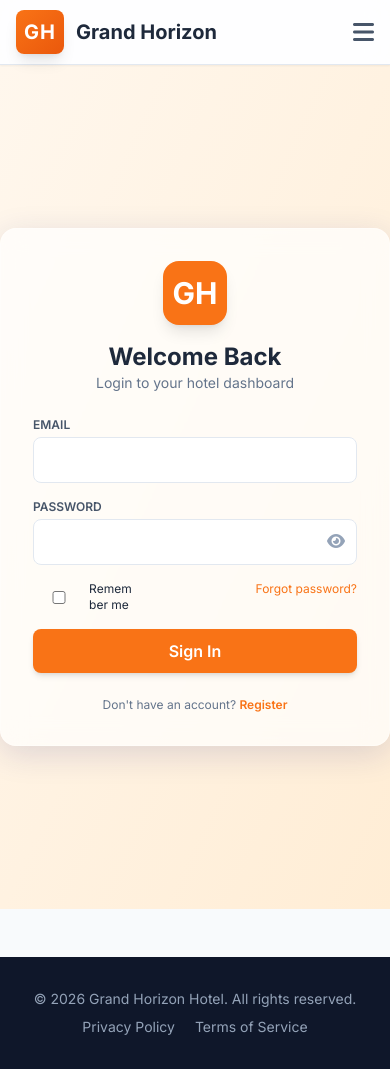
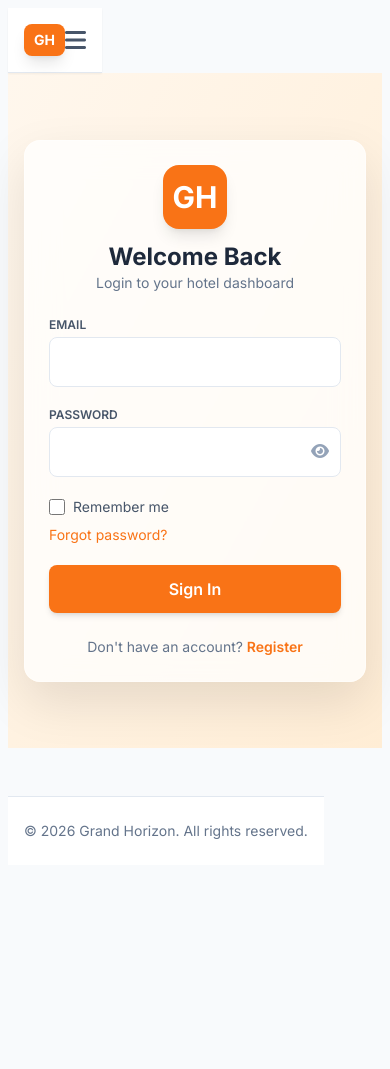
Before and after one commit to Georgezjojo/smart_hotel_erp, a Django app: page /accounts/login/ in a window 390 px wide. After the commit the page ends 839 px from the top, so only its background shows below. Run offline with Django 4.2, Linux system fonts and the light colour scheme; parts of the project's set-up code (start-up, migrations or seed data) failed here and were passed over; some libraries are stand-ins or nearby versions.

Commit message:
Fix registration flow, public header, login page, homepage redirect, and mobile sidebar scrolling

```diff
--- a/apps/accounts/templates/accounts/login.html
+++ b/apps/accounts/templates/accounts/login.html
@@ -2,40 +2,63 @@
 {% load static %}
 {% block title %}Login{% endblock %}
 {% block content %}
-<div class="min-h-screen flex items-center justify-center bg-gradient-to-br from-orange-50 to-orange-100">
-    <div class="glass-card w-full max-w-md p-8 space-y-6">
+<div class="min-h-[80vh] flex items-center justify-center px-4 py-12 bg-gradient-to-br from-orange-50 to-orange-100 dark:from-slate-800 dark:to-slate-900">
+    <div class="glass-card w-full max-w-md p-6 sm:p-8 space-y-6 animate__animated animate__fadeInUp">
+        <!-- Logo & Heading -->
         <div class="text-center">
-            <div class="bg-primary w-16 h-16 mx-auto rounded-2xl flex items-center justify-center text-white text-3xl font-bold shadow-lg">GH</div>
-            <h2 class="mt-4 text-2xl font-bold text-slate-800">Welcome Back</h2>
-            <p class="text-slate-500 text-sm">Login to your hotel dashboard</p>
+            <div class="bg-primary w-16 h-16 mx-auto rounded-2xl flex items-center justify-center text-white text-3xl font-bold shadow-lg mb-3">GH</div>
+            <h2 class="text-2xl font-bold text-slate-800 dark:text-white">Welcome Back</h2>
+            <p class="text-slate-500 dark:text-slate-400 text-sm">Login to your hotel dashboard</p>
         </div>
+
+        <!-- Messages -->
         {% if messages %}
             {% for msg in messages %}
-                <div class="bg-red-100 text-red-700 px-3 py-2 rounded text-sm">{{ msg }}</div>
+                <div class="text-sm px-4 py-2 rounded-lg {% if msg.tags == 'success' %}bg-emerald-100 text-emerald-800{% else %}bg-red-100 text-red-700{% endif %}">
+                    {{ msg }}
+                </div>
             {% endfor %}
         {% endif %}
-        <form method="post" class="space-y-4">
+
+        <!-- Login Form -->
+        <form method="post" class="space-y-5">
             {% csrf_token %}
+            <!-- Email -->
             <div>
-                <label class="block text-xs font-semibold text-slate-600 uppercase mb-1">Email</label>
-                <input type="email" name="email" required class="w-full border border-slate-200 rounded-lg px-4 py-2.5 focus:ring-2 focus:ring-primary/20 focus:border-primary outline-none">
+                <label class="block text-xs font-semibold text-slate-600 dark:text-slate-400 uppercase mb-1">Email</label>
+                <input type="email" name="email" required class="w-full border border-slate-200 dark:border-slate-600 bg-white dark:bg-slate-700 dark:text-white rounded-lg px-4 py-3 focus:ring-2 focus:ring-primary/30 focus:border-primary outline-none transition">
             </div>
+            <!-- Password -->
             <div>
-                <label class="block text-xs font-semibold text-slate-600 uppercase mb-1">Password</label>
+                <label class="block text-xs font-semibold text-slate-600 dark:text-slate-400 uppercase mb-1">Password</label>
                 <div class="relative">
-                    <input type="password" name="password" id="passwordField" required class="w-full border border-slate-200 rounded-lg px-4 py-2.5 focus:ring-2 focus:ring-primary/20 focus:border-primary outline-none">
-                    <button type="button" onclick="togglePassword('passwordField')" class="absolute right-3 top-2.5 text-slate-400 hover:text-slate-600">
+                    <input type="password" name="password" id="passwordField" required class="w-full border border-slate-200 dark:border-slate-600 bg-white dark:bg-slate-700 dark:text-white rounded-lg px-4 py-3 pr-10 focus:ring-2 focus:ring-primary/30 focus:border-primary outline-none transition">
+                    <button type="button" onclick="togglePassword('passwordField')" class="absolute right-3 top-3 text-slate-400 hover:text-slate-600 dark:hover:text-slate-300">
                         <i class="fa-solid fa-eye"></i>
                     </button>
                 </div>
             </div>
-            <div class="flex justify-between text-xs">
-                <label class="flex items-center space-x-1"><input type="checkbox" class="rounded"> <span>Remember me</span></label>
-                <a href="{% url 'forgot_password' %}" class="text-primary hover:underline">Forgot password?</a>
+
+            <!-- Remember me & Forgot password -->
+            <div class="flex flex-col sm:flex-row items-start sm:items-center justify-between text-sm gap-2">
+                <label class="flex items-center space-x-2 cursor-pointer">
+                    <input type="checkbox" class="w-4 h-4 text-primary rounded border-slate-300 focus:ring-primary">
+                    <span class="text-slate-600 dark:text-slate-400">Remember me</span>
+                </label>
+                <a href="{% url 'forgot_password' %}" class="text-primary hover:underline text-sm">Forgot password?</a>
             </div>
-            <button type="submit" class="w-full bg-primary hover:bg-primaryDark text-white font-semibold py-2.5 rounded-lg transition shadow-md">Sign In</button>
+
+            <!-- Submit -->
+            <button type="submit" class="w-full bg-primary hover:bg-primaryDark text-white font-semibold py-3 rounded-lg transition shadow-md transform active:scale-95">
+                Sign In
+            </button>
         </form>
-        <p class="text-center text-xs text-slate-500">Don't have an account? <a href="{% url 'register' %}" class="text-primary font-semibold">Register</a></p>
+
+        <!-- Register link -->
+        <p class="text-center text-sm text-slate-500 dark:text-slate-400">
+            Don't have an account?
+            <a href="{% url 'register' %}" class="text-primary font-semibold hover:underline">Register</a>
+        </p>
     </div>
 </div>
 {% endblock %}
--- a/apps/accounts/views.py
+++ b/apps/accounts/views.py
@@ -13,10 +13,11 @@ def register_view(request):
         form = CustomUserCreationForm(request.POST)
         if form.is_valid():
             user = form.save(commit=False)
-            user.must_change_password = True   # force password change on first login
+            user.must_change_password = True
             user.save()
-            login(request, user)
-            return redirect('dashboard')       # middleware will redirect to password change
+            # Do NOT log the user in – send them to login page instead
+            messages.success(request, 'Account created! Please login with your credentials.')
+            return redirect('login')
     else:
         form = CustomUserCreationForm()
     return render(request, 'accounts/register.html', {'form': form})
--- a/apps/core/templates/base.html
+++ b/apps/core/templates/base.html
@@ -31,7 +31,7 @@
     <div id="sidebarOverlay" class="fixed inset-0 bg-black/50 z-20 hidden" onclick="closeSidebar()"></div>
 
     <!-- LEFT SIDEBAR – fixed on mobile (slide in), relative on desktop -->
-    <aside id="sidebar" class="bg-slate-900 text-slate-300 flex-col z-30 shadow-2xl fixed inset-y-0 left-0 w-64 transform -translate-x-full transition-transform duration-300 ease-in-out md:translate-x-0 md:relative md:flex" data-expanded="true">
+    <aside id="sidebar" class="bg-slate-900 text-slate-300 flex flex-col z-30 shadow-2xl fixed inset-y-0 left-0 w-64 transform -translate-x-full transition-transform duration-300 ease-in-out md:translate-x-0 md:relative" data-expanded="true">
         <!-- Sidebar Header -->
         <div class="p-5 border-b border-slate-800/80 flex items-center space-x-1 bg-slate-950/20">
             <span class="bg-primary text-white text-sm font-extrabold px-2.5 py-1.5 rounded-lg border border-primary/20 shadow-lg shrink-0 ml-10">
--- a/templates/base_public.html
+++ b/templates/base_public.html
@@ -3,9 +3,10 @@
 <head>
     <meta charset="UTF-8">
     <meta name="viewport" content="width=device-width, initial-scale=1.0, maximum-scale=1.0, user-scalable=yes">
-    <title>{% block title %}Grand Horizon Hotel{% endblock %}</title>
+    <title>{% block title %}Grand Horizon{% endblock %}</title>
     {% load static %}
     <link rel="stylesheet" href="{% static 'css/style.css' %}">
+    <link rel="stylesheet" href="{% static 'css/auth.css' %}">
     <link rel="stylesheet" href="https://cdnjs.cloudflare.com/ajax/libs/font-awesome/6.4.0/css/all.min.css">
     <link href="https://fonts.googleapis.com/css2?family=Inter:wght@300;400;500;600;700&display=swap" rel="stylesheet">
     <link rel="stylesheet" href="https://cdnjs.cloudflare.com/ajax/libs/animate.css/4.1.1/animate.min.css">
@@ -27,40 +28,25 @@
 </head>
 <body class="bg-slate-50 text-slate-800 flex flex-col min-h-screen">
 
-    <!-- PUBLIC NAVBAR -->
-    <nav class="sticky top-0 z-20 bg-white/80 backdrop-blur-md border-b border-slate-200 shadow-sm">
-        <div class="max-w-7xl mx-auto px-4 sm:px-6 lg:px-8">
-            <div class="flex justify-between h-16 items-center">
-                <a href="{% url 'home' %}" class="flex items-center space-x-3">
-                    <div class="bg-gradient-to-br from-primary to-primaryDark text-white p-2 rounded-lg font-bold text-xl tracking-wider shadow-lg">GH</div>
-                    <span class="text-xl font-bold text-slate-800">Grand Horizon</span>
+    <!-- PUBLIC HEADER -->
+    <header class="bg-white/90 backdrop-blur-md border-b border-slate-200 shadow-sm sticky top-0 z-30">
+        <div class="max-w-7xl mx-auto px-4 h-16 flex items-center justify-between">
+            <!-- Logo / Brand -->
+            <a href="{% url 'home' %}" class="flex items-center space-x-2 text-slate-800 hover:text-primary transition">
+                <span class="bg-primary text-white text-sm font-extrabold px-2.5 py-1.5 rounded-lg shadow-lg">GH</span>
+                <span class="text-lg font-bold hidden sm:inline">Grand Horizon</span>
             </a>
-                <!-- Desktop links -->
-                <div class="hidden md:flex items-center space-x-6">
-                    <a href="{% url 'home' %}" class="text-slate-600 hover:text-primary transition font-medium">Home</a>
-                    <a href="{% url 'room_list_public' %}" class="text-slate-600 hover:text-primary transition font-medium">Rooms</a>
-                    <a href="{% url 'restaurant_menu' %}" class="text-slate-600 hover:text-primary transition font-medium">Dining</a>
-                    <a href="{% url 'contact' %}" class="text-slate-600 hover:text-primary transition font-medium">Contact</a>
-                    {% if user.is_authenticated %}
-                        <div class="relative ml-3" id="userMenuButton">
-                            <button class="flex items-center space-x-2 text-slate-700 hover:text-primary transition">
-                                {% if user.profile_picture %}
-                                    <img src="{{ user.profile_picture.url }}" class="w-8 h-8 rounded-full object-cover border-2 border-primary">
-                                {% else %}
-                                    <div class="w-8 h-8 rounded-full bg-primary text-white flex items-center justify-center font-bold text-sm">{{ user.get_initials }}</div>
-                                {% endif %}
-                            </button>
-                            <div id="userDropdown" class="absolute right-0 mt-2 w-48 bg-white rounded-xl shadow-xl border border-slate-200 hidden text-sm z-50">
-                                <a href="{% url 'profile' %}" class="block px-4 py-2 hover:bg-slate-50 rounded-t-xl">My Profile</a>
-                                <a href="{% url 'password_change' %}" class="block px-4 py-2 hover:bg-slate-50">Change Password</a>
-                                <hr class="border-slate-100">
-                                <a href="#" onclick="document.getElementById('logoutForm').submit()" class="block px-4 py-2 hover:bg-rose-50 text-rose-600 rounded-b-xl">Logout</a>
+
+            <!-- Desktop navigation -->
+            <div class="hidden md:flex items-center space-x-3">
+                <a href="{% url 'login' %}" class="text-slate-600 hover:text-primary font-medium text-sm transition px-3 py-2 rounded-lg hover:bg-slate-100">
+                    Login
+                </a>
+                <a href="{% url 'register' %}" class="bg-primary hover:bg-primaryDark text-white px-4 py-2 rounded-lg text-sm font-semibold shadow-sm transition">
+                    Register
+                </a>
             </div>
-                        </div>
-                    {% else %}
-                        <a href="{% url 'login' %}" class="bg-primary hover:bg-primaryDark text-white px-4 py-2 rounded-lg font-medium transition">Login</a>
-                    {% endif %}
-                </div>
+
             <!-- Mobile hamburger -->
             <div class="md:hidden flex items-center">
                 <button id="mobileMenuButton" class="text-slate-600 focus:outline-none">
@@ -68,53 +54,37 @@
                 </button>
             </div>
         </div>
-        </div>
+
         <!-- Mobile menu -->
         <div id="mobileMenu" class="hidden md:hidden bg-white/90 backdrop-blur-md border-t border-slate-200">
-            <a href="{% url 'home' %}" class="block px-4 py-2 text-slate-600 hover:bg-slate-50">Home</a>
-            <a href="{% url 'room_list_public' %}" class="block px-4 py-2 text-slate-600 hover:bg-slate-50">Rooms</a>
-            <a href="{% url 'restaurant_menu' %}" class="block px-4 py-2 text-slate-600 hover:bg-slate-50">Dining</a>
-            <a href="{% url 'contact' %}" class="block px-4 py-2 text-slate-600 hover:bg-slate-50">Contact</a>
-            {% if not user.is_authenticated %}
-                <a href="{% url 'login' %}" class="block px-4 py-2 text-primary font-semibold hover:bg-slate-50">Login / Register</a>
-            {% endif %}
+            <a href="{% url 'login' %}" class="block px-4 py-3 text-slate-600 hover:bg-slate-50 font-medium">Login</a>
+            <a href="{% url 'register' %}" class="block px-4 py-3 text-primary font-semibold hover:bg-slate-50">Register</a>
         </div>
-    </nav>
+    </header>
 
+    <!-- Main Content -->
     <main class="flex-1">
         {% block content %}{% endblock %}
     </main>
 
-    <footer class="bg-slate-900 text-slate-400 py-8 mt-12">
-        <div class="max-w-7xl mx-auto px-4 text-center text-sm">
-            <p>&copy; 2026 Grand Horizon Hotel. All rights reserved.</p>
-            <div class="mt-2 space-x-4">
-                <a href="{% url 'privacy' %}" class="hover:text-white transition">Privacy Policy</a>
-                <a href="{% url 'terms' %}" class="hover:text-white transition">Terms of Service</a>
-            </div>
+    <!-- Footer -->
+    <footer class="bg-white border-t border-slate-200 py-6 mt-12">
+        <div class="max-w-7xl mx-auto px-4 text-center text-sm text-slate-500">
+            &copy; {% now "Y" %} Grand Horizon. All rights reserved.
         </div>
     </footer>
 
-    <form id="logoutForm" method="post" action="{% url 'logout' %}" class="hidden">{% csrf_token %}</form>
-
-    <!-- Scripts -->
-    <script src="{% static 'js/auth.js' %}"></script>
+    <!-- Simple script for mobile menu toggle -->
     <script>
         const mobileBtn = document.getElementById('mobileMenuButton');
         const mobileMenu = document.getElementById('mobileMenu');
         if (mobileBtn && mobileMenu) {
-            mobileBtn.addEventListener('click', () => mobileMenu.classList.toggle('hidden'));
-        }
-        const userBtn = document.getElementById('userMenuButton');
-        const userDropdown = document.getElementById('userDropdown');
-        if (userBtn && userDropdown) {
-            userBtn.addEventListener('click', (e) => {
-                e.stopPropagation();
-                userDropdown.classList.toggle('hidden');
+            mobileBtn.addEventListener('click', () => {
+                mobileMenu.classList.toggle('hidden');
             });
-            document.addEventListener('click', () => userDropdown.classList.add('hidden'));
         }
     </script>
+
     {% block extra_scripts %}{% endblock %}
 </body>
 </html>
```
Lines whose indentation alone changed are shown as unchanged.
